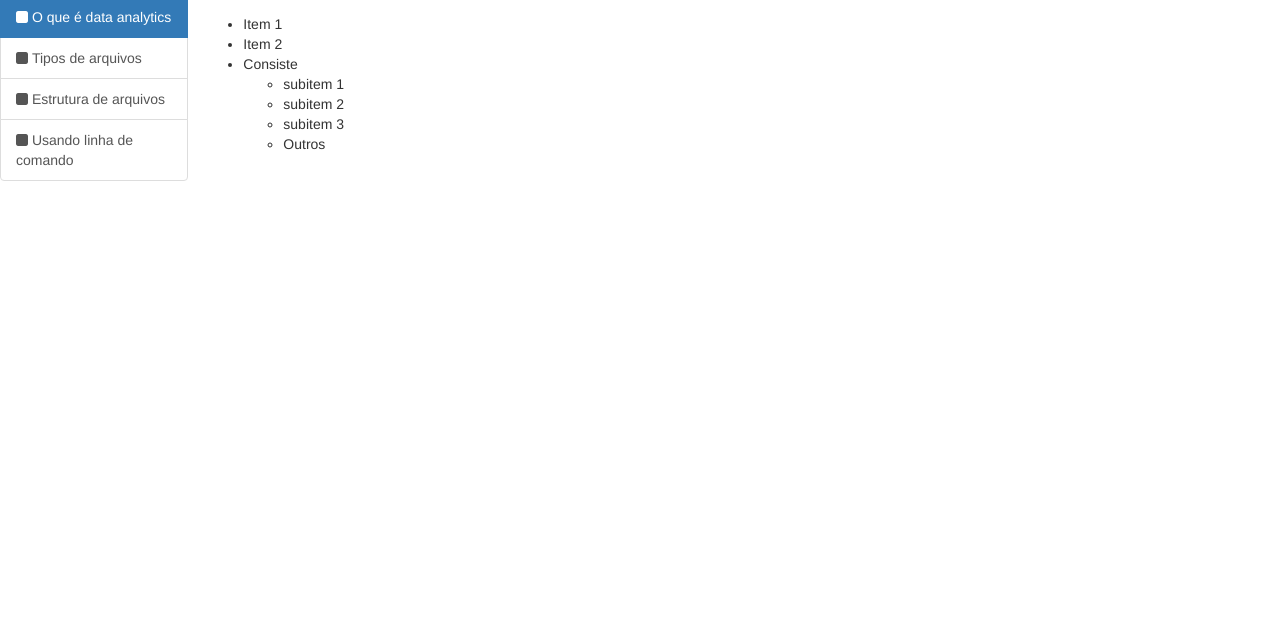
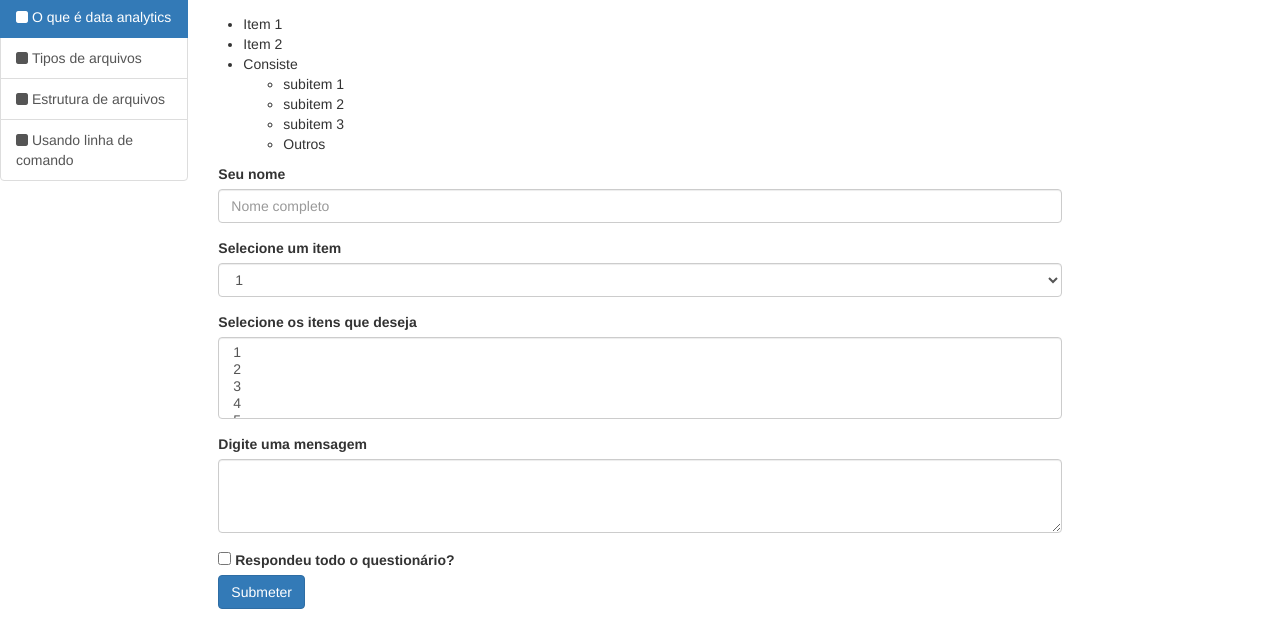
Before and after one commit to marcossaleseng/gmanalitcs, a plain HTML site: page about.html in a window 1280 px wide. Shown: the part 177-800 px from the top of the page. Drawn offline with Linux system fonts and the light colour scheme.

Commit message:
alteracao about

```diff
--- a/about.html
+++ b/about.html
@@ -73,6 +73,46 @@
                 </ul>
 
             </div>
+
+		<!-- Form user -->
+		<form>
+		  <div class="form-group">
+		    <label for="exampleFormControlInput1">Seu nome</label>
+		    <input type="name" class="form-control" id="nome" placeholder="Nome completo">
+		  </div>
+		  <div class="form-group">
+		    <label for="exampleFormControlSelect1">Selecione um item</label>
+		    <select class="form-control" id="selecao_de_item">
+		      <option>1</option>
+		      <option>2</option>
+		      <option>3</option>
+		      <option>4</option>
+		      <option>5</option>
+		    </select>
+		  </div>
+		  <div class="form-group">
+		    <label for="exampleFormControlSelect2">Selecione os itens que deseja</label>
+		    <select multiple class="form-control" id="selecao_de_item_varios">
+		      <option>1</option>
+		      <option>2</option>
+		      <option>3</option>
+		      <option>4</option>
+		      <option>5</option>
+		    </select>
+		  </div>
+
+		  <div class="form-group">
+		    <label for="exampleFormControlTextarea1">Digite uma mensagem</label>
+		    <textarea class="form-control" id="exampleFormControlTextarea1" rows="3"></textarea>
+		  </div>
+		<div class="form-check">
+		    <input type="checkbox" class="form-check-input" id="exampleCheck1">
+		    <label class="form-check-label" for="exampleCheck1">Respondeu todo o questionário?</label>
+	  	</div>
+	  <button type="submit" class="btn btn-primary" >Submeter</button>
+		</form>
+
+
         </div>
     </div>
 
```
